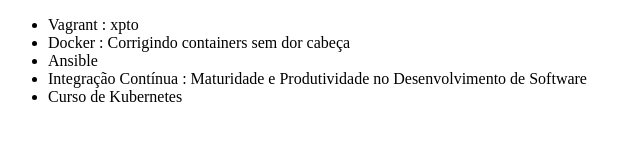
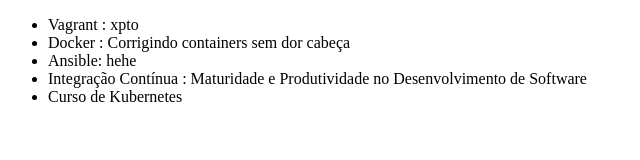
Before and after one commit to LRodriguesDev/aula.alura, a plain HTML site: page index.html in a window 1280 px wide. Shown: the full height of the page, 0-640 px from the left. Drawn offline with Linux system fonts and the light colour scheme.

Commit message:
testando alteração

```diff
--- a/index.html
+++ b/index.html
@@ -8,7 +8,7 @@
 	<ul>
 		<li>Vagrant : xpto</li>
 		<li>Docker : Corrigindo containers sem dor cabeça</li>
-		<li>Ansible</li>
+		<li>Ansible: hehe</li>
 		<li>Integração Contínua : Maturidade e Produtividade no Desenvolvimento de Software</li>
 		<li>Curso de Kubernetes</li>
 	</ul>
```
